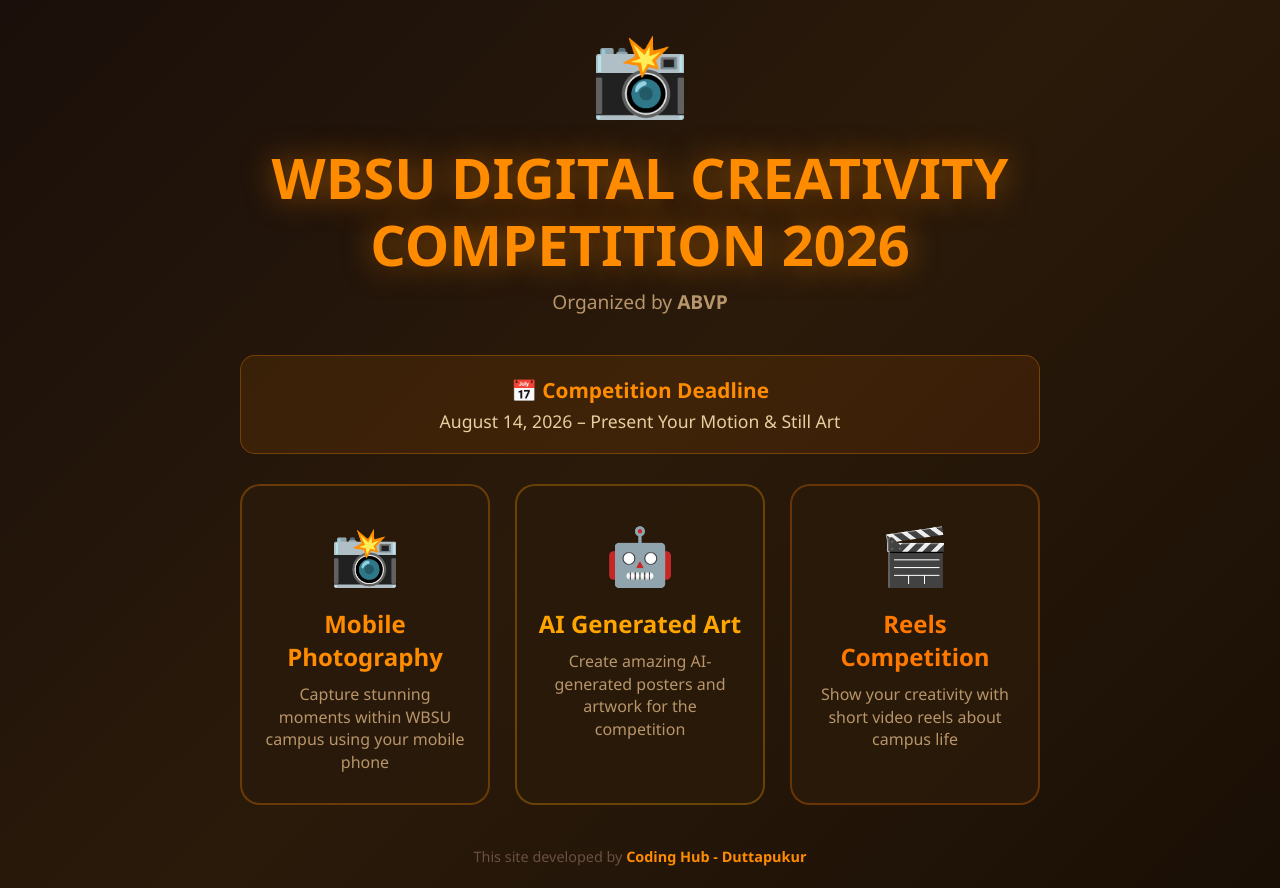
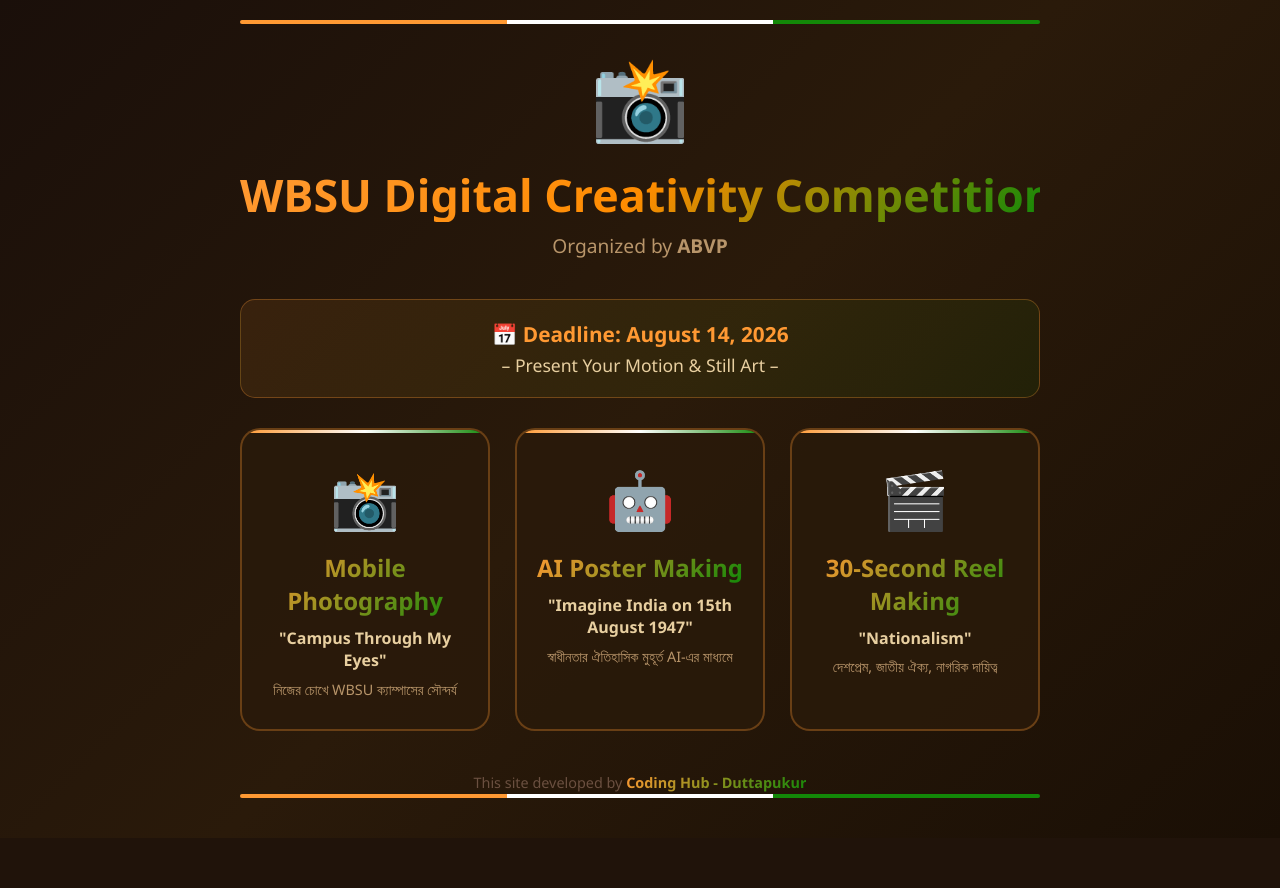
Before and after one commit to TSS-arch/wbsumob, a Flask app: page / in a window 1280 px wide. After the commit the page ends 798 px from the top, so only its background shows below. Run offline with Flask 3, Linux system fonts and the light colour scheme.

Commit message:
Update home.html

```diff
--- a/templates/home.html
+++ b/templates/home.html
@@ -4,7 +4,7 @@
     <meta charset="UTF-8">
     <meta name="viewport" content="width=device-width, initial-scale=1.0, maximum-scale=1.0, user-scalable=yes">
     <title>WBSU - Home</title>
-    <meta property="og:title" content="WBSU Mobography 2026">
+    <meta property="og:title" content="WBSU Digital Creativity Competition 2026">
     <meta property="og:description" content="Capture the Moment, Share Your Vision - Organized by ABVP">
     <meta property="og:type" content="website">
     <style>
@@ -15,65 +15,70 @@
             min-height: 100vh; display: flex; align-items: center; justify-content: center; padding: 20px;
         }
         .home-container { max-width: 800px; width: 100%; text-align: center; }
+        .indian-flag-strip { height: 4px; background: linear-gradient(90deg, #ff9933 33.33%, #ffffff 33.33%, #ffffff 66.66%, #138808 66.66%); border-radius: 2px; margin-bottom: 20px; }
         .logo-section { margin-bottom: 40px; }
         .logo-icon { font-size: clamp(3rem, 8vw, 5rem); display: block; margin-bottom: 15px; animation: float 3s ease-in-out infinite; }
         @keyframes float { 0%, 100% { transform: translateY(0px); } 50% { transform: translateY(-10px); } }
-        .main-title { font-size: clamp(2rem, 6vw, 3.5rem); color: #ff8c00; margin-bottom: 10px; text-shadow: 0 0 30px rgba(255, 140, 0, 0.5); line-height: 1.2; }
-        .subtitle { font-size: clamp(1rem, 3vw, 1.5rem); color: #e8cfa0; margin-bottom: 5px; }
+        .main-title { font-size: clamp(1rem, 4vw, 2.8rem); background: linear-gradient(135deg, #ff9933, #ff8c00, #138808); -webkit-background-clip: text; -webkit-text-fill-color: transparent; background-clip: text; margin-bottom: 10px; line-height: 1.2; white-space: nowrap; font-weight: 800; }
+        @media (max-width: 480px) { .main-title { font-size: 1rem; white-space: nowrap; } }
         .organizer { font-size: clamp(0.9rem, 2.5vw, 1.2rem); color: #b8956a; margin-bottom: 30px; }
         .competition-cards { display: grid; grid-template-columns: 1fr; gap: 20px; margin-bottom: 40px; }
         @media (min-width: 768px) { .competition-cards { grid-template-columns: repeat(3, 1fr); gap: 25px; } }
-        .comp-card { background: rgba(42, 26, 10, 0.9); border: 2px solid rgba(255, 140, 0, 0.3); border-radius: 20px; padding: 30px 20px; cursor: pointer; transition: all 0.3s; text-decoration: none; display: block; position: relative; overflow: hidden; }
-        .comp-card:hover { transform: translateY(-5px); box-shadow: 0 15px 40px rgba(255, 140, 0, 0.3); border-color: #ff8c00; }
-        .comp-card:nth-child(2) { border-color: rgba(255, 165, 0, 0.3); }
-        .comp-card:nth-child(2):hover { border-color: #ffa500; box-shadow: 0 15px 40px rgba(255, 165, 0, 0.3); }
-        .comp-card:nth-child(3) { border-color: rgba(255, 120, 0, 0.3); }
-        .comp-card:nth-child(3):hover { border-color: #ff7800; box-shadow: 0 15px 40px rgba(255, 120, 0, 0.3); }
+        .comp-card { background: rgba(42, 26, 10, 0.9); border: 2px solid rgba(255, 153, 51, 0.3); border-radius: 20px; padding: 30px 20px; cursor: pointer; transition: all 0.3s; text-decoration: none; display: block; position: relative; overflow: hidden; }
+        .comp-card:hover { transform: translateY(-5px); box-shadow: 0 15px 40px rgba(255, 153, 51, 0.3); border-color: #ff9933; }
+        .comp-card::before { content: ''; position: absolute; top: 0; left: 0; right: 0; height: 3px; background: linear-gradient(90deg, #ff9933, #ffffff, #138808); }
         .card-icon { font-size: clamp(2.5rem, 6vw, 3.5rem); display: block; margin-bottom: 15px; }
-        .card-title { font-size: clamp(1.2rem, 3vw, 1.5rem); color: #ff8c00; margin-bottom: 10px; font-weight: 700; }
-        .comp-card:nth-child(2) .card-title { color: #ffa500; }
-        .comp-card:nth-child(3) .card-title { color: #ff7800; }
-        .card-desc { color: #b8956a; font-size: clamp(0.85rem, 2vw, 1rem); line-height: 1.4; }
-        .deadline-banner { background: linear-gradient(135deg, rgba(255, 140, 0, 0.1), rgba(255, 100, 0, 0.1)); border: 1px solid rgba(255, 140, 0, 0.3); border-radius: 15px; padding: 20px; margin-bottom: 30px; }
-        .deadline-banner h3 { color: #ff8c00; font-size: clamp(1rem, 2.5vw, 1.3rem); margin-bottom: 5px; }
+        .card-title { font-size: clamp(1.2rem, 3vw, 1.5rem); background: linear-gradient(135deg, #ff9933, #138808); -webkit-background-clip: text; -webkit-text-fill-color: transparent; background-clip: text; margin-bottom: 10px; font-weight: 700; }
+        .card-desc { color: #e8cfa0; font-size: clamp(0.85rem, 2vw, 1rem); line-height: 1.4; font-weight: 600; }
+        .card-theme { color: #b8956a; font-size: clamp(0.8rem, 2vw, 0.9rem); margin-top: 8px; }
+        .deadline-banner { background: linear-gradient(135deg, rgba(255, 153, 51, 0.1), rgba(19, 136, 8, 0.1)); border: 1px solid rgba(255, 153, 51, 0.3); border-radius: 15px; padding: 20px; margin-bottom: 30px; }
+        .deadline-banner h3 { color: #ff9933; font-size: clamp(1rem, 2.5vw, 1.3rem); margin-bottom: 5px; }
         .deadline-banner p { color: #e8cfa0; font-size: clamp(0.9rem, 2vw, 1.1rem); }
         .footer-info { color: #6b5040; font-size: clamp(0.8rem, 2vw, 0.9rem); line-height: 1.6; }
-        .footer-info span { color: #ff8c00; font-weight: 600; }
+        .footer-info span { background: linear-gradient(135deg, #ff9933, #138808); -webkit-background-clip: text; -webkit-text-fill-color: transparent; background-clip: text; font-weight: 600; }
     </style>
 </head>
 <body>
     <div class="home-container">
+        <div class="indian-flag-strip"></div>
+
         <div class="logo-section">
             <span class="logo-icon">📸</span>
-            <h1 class="main-title">WBSU DIGITAL CREATIVITY COMPETITION 2026</h1>
-
+            <h1 class="main-title">WBSU Digital Creativity Competition 2026</h1>
             <p class="organizer">Organized by <strong>ABVP</strong></p>
         </div>
+
         <div class="deadline-banner">
-            <h3>📅 Competition Deadline</h3>
-            <p>August 14, 2026 – Present Your Motion & Still Art</p>
+            <h3>📅 Deadline: August 14, 2026</h3>
+            <p>– Present Your Motion & Still Art –</p>
         </div>
+
         <div class="competition-cards">
             <a href="/mobography" class="comp-card">
                 <span class="card-icon">📸</span>
                 <h3 class="card-title">Mobile Photography</h3>
-                <p class="card-desc">Capture stunning moments within WBSU campus using your mobile phone</p>
+                <p class="card-desc">"Campus Through My Eyes"</p>
+                <p class="card-theme">নিজের চোখে WBSU ক্যাম্পাসের সৌন্দর্য</p>
             </a>
             <a href="/ai-image" class="comp-card">
                 <span class="card-icon">🤖</span>
-                <h3 class="card-title">AI Generated Art</h3>
-                <p class="card-desc">Create amazing AI-generated posters and artwork for the competition</p>
+                <h3 class="card-title">AI Poster Making</h3>
+                <p class="card-desc">"Imagine India on 15th August 1947"</p>
+                <p class="card-theme">স্বাধীনতার ঐতিহাসিক মুহূর্ত AI-এর মাধ্যমে</p>
             </a>
             <a href="/reels" class="comp-card">
                 <span class="card-icon">🎬</span>
-                <h3 class="card-title">Reels Competition</h3>
-                <p class="card-desc">Show your creativity with short video reels about campus life</p>
+                <h3 class="card-title">30-Second Reel Making</h3>
+                <p class="card-desc">"Nationalism"</p>
+                <p class="card-theme">দেশপ্রেম, জাতীয় ঐক্য, নাগরিক দায়িত্ব</p>
             </a>
         </div>
+
         <div class="footer-info">
             <p>This site developed by <span>Coding Hub - Duttapukur</span></p>
+        </div>
 
-        </div>
+        <div class="indian-flag-strip"></div>
     </div>
 </body>
 </html>
```
